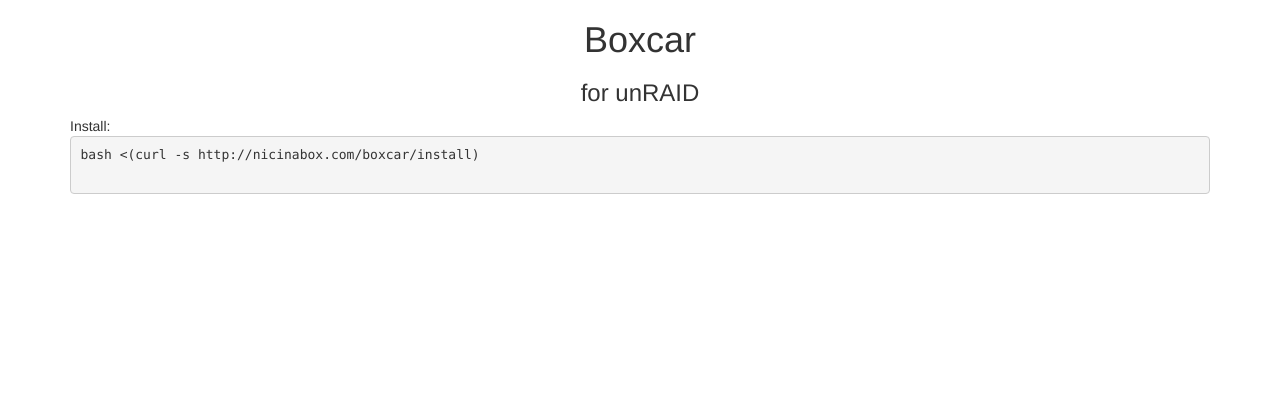
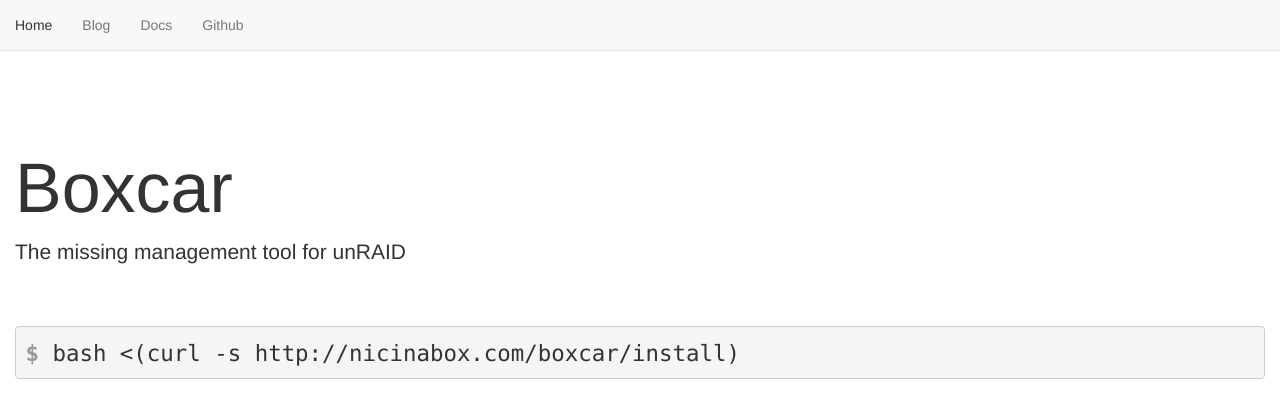
Before and after one commit to nicinabox/boxcar, a Jekyll site: the page built from index.html, in a window 1280 px wide. Shown: the top 418 px of the page. Built offline with Jekyll 4.4.1, drawn with Linux system fonts in a browser that asks for light colours; Markdown is read by kramdown in place of the engine named in the settings.

Commit message:
Update layout

```diff
--- a/_layouts/default.html
+++ b/_layouts/default.html
@@ -5,25 +5,43 @@
   <meta http-equiv="X-UA-Compatible" content="IE=edge,chrome=1">
   <title>{{ page.title }}</title>
   <meta name="viewport" content="width=device-width">
+  <meta name="description" content="The missing management tool for unRAID">
 
   <!-- syntax highlighting CSS -->
-  <link rel="stylesheet" href="/css/syntax.css">
+  <link rel="stylesheet" href="css/syntax.css">
 
   <!-- Custom CSS -->
-  <link rel="stylesheet" href="/css/bootstrap.min.css">
-  <link rel="stylesheet" href="/css/main.css">
+  <link rel="stylesheet" href="css/bootstrap.min.css">
+  <link rel="stylesheet" href="css/main.css">
 </head>
 <body>
-  <div id="root" class="container">
-    <div id="header" class="text-center">
-      <h1>Boxcar</h1>
-      <h3>for unRAID</h3>
+  <div id="root">
+    <div id="header">
+      <nav class="navbar navbar-default navbar-fixed-top">
+        <ul class="nav navbar-nav">
+          <li><a href="#">Home</a></li>
+          <li><a href="blog">Blog</a></li>
+          <li><a href="docs">Docs</a></li>
+          <li><a href="https://github.com/nicinabox/boxcar">Github</a></li>
+        </ul>
+      </nav>
     </div>
+
+    <div id="hero">
+      <div class="row">
+        <div class="col-lg-12">
+          <h1>Boxcar</h1>
+          <p class="lead">
+            The missing management tool for unRAID
+          </p>
+        </div>
+      </div>
+    </div>
+
     <div id="main">
-      Install:
-      <pre>
-bash <(curl -s http://nicinabox.com/boxcar/install)
-      </pre>
+      <div id="install">
+        <pre>bash <(curl -s http://nicinabox.com/boxcar/install)</pre>
+      </div>
     </div>
   </div>
 </body>
--- a/css/main.css
+++ b/css/main.css
@@ -0,0 +1,19 @@
+body {
+  padding: 70px 15px 0 15px;
+}
+
+#hero {
+  margin: 60px 0 40px;
+}
+  #hero h1 {
+    font-size: 5em;
+  }
+
+#install pre {
+  font-size: 1.6em;
+}
+  #install pre::before {
+    content: "$ ";
+    font-weight: bold;
+    color: #999;
+  }
```
